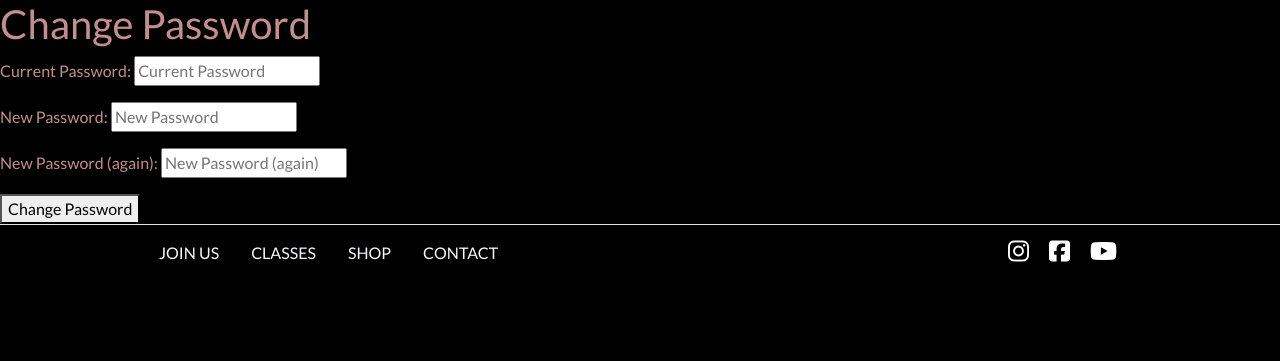
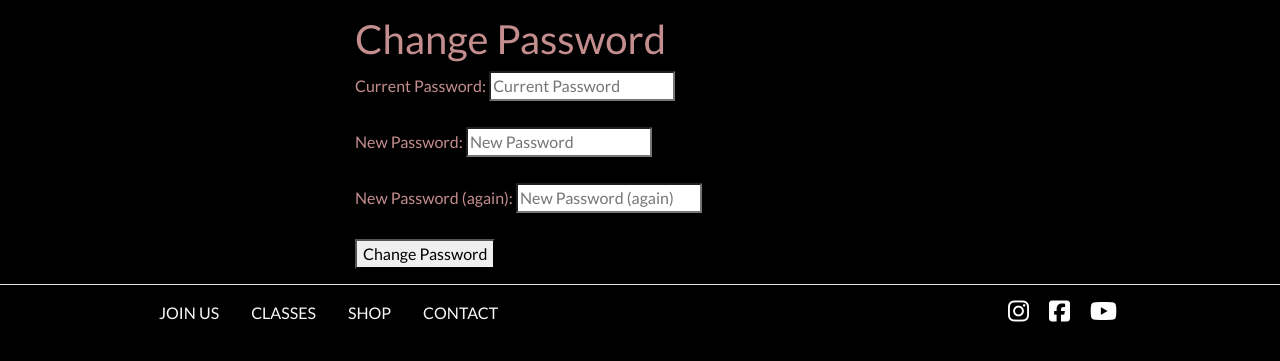
Before and after one commit to Code-Institute-Submissions/DinaPapsujevica-MP4-Boxing-gym_NovResub, a Django app: page /accounts/password/change/ in a window 1280 px wide. Shown: the part 56-417 px from the top of the page. Run offline with Django 3.2, Linux system fonts and the light colour scheme; a user stored in the database is signed in; some libraries are stand-ins or nearby versions.

Commit message:
design fix on all auth htmls

```diff
--- a/templates/allauth/account/email.html
+++ b/templates/allauth/account/email.html
@@ -5,6 +5,7 @@
 {% block head_title %}{% trans "Account" %}{% endblock %}
 
 {% block content %}
+    <main class="form-signin">
     <h1>{% trans "E-mail Addresses" %}</h1>
 {% if user.emailaddress_set.all %}
 <p>{% trans 'The following e-mail addresses are associated with your account:' %}</p>
@@ -52,7 +53,7 @@
         {{ form.as_p }}
         <button name="action_add" type="submit">{% trans "Add E-mail" %}</button>
     </form>
-
+    </main>
 {% endblock %}
 
 
--- a/templates/allauth/account/email_confirm.html
+++ b/templates/allauth/account/email_confirm.html
@@ -7,6 +7,7 @@
 
 
 {% block content %}
+    <main class="form-signin">
 <h1>{% trans "Confirm E-mail Address" %}</h1>
 
 {% if confirmation %}
@@ -27,5 +28,5 @@
 <p>{% blocktrans %}This e-mail confirmation link expired or is invalid. Please <a href="{{ email_url }}">issue a new e-mail confirmation request</a>.{% endblocktrans %}</p>
 
 {% endif %}
-
+    </main>
 {% endblock %}
--- a/templates/allauth/account/logout.html
+++ b/templates/allauth/account/logout.html
@@ -5,6 +5,7 @@
 {% block head_title %}{% trans "Sign Out" %}{% endblock %}
 
 {% block content %}
+    <main class="form-signin">
         <h1>{% trans "Sign Out" %}</h1>
 
         <p>{% trans 'Are you sure you want to sign out?' %}</p>
@@ -17,5 +18,5 @@
           <button type="submit">{% trans 'Sign Out' %}</button>
         </form>
 
-
+    </main>
 {% endblock %}
--- a/templates/allauth/account/password_change.html
+++ b/templates/allauth/account/password_change.html
@@ -5,11 +5,12 @@
 {% block head_title %}{% trans "Change Password" %}{% endblock %}
 
 {% block content %}
-    <h1>{% trans "Change Password" %}</h1>
-
+    <main class="form-signin">
+        <h1>{% trans "Change Password" %}</h1>
     <form method="POST" action="{% url 'account_change_password' %}" class="password_change">
         {% csrf_token %}
         {{ form.as_p }}
         <button type="submit" name="action">{% trans "Change Password" %}</button>
     </form>
+    </main>
 {% endblock %}
--- a/templates/allauth/account/password_reset.html
+++ b/templates/allauth/account/password_reset.html
@@ -6,19 +6,17 @@
 {% block head_title %}{% trans "Password Reset" %}{% endblock %}
 
 {% block content %}
-
+    <main class="form-signin">
     <h1>{% trans "Password Reset" %}</h1>
     {% if user.is_authenticated %}
     {% include "account/snippets/already_logged_in.html" %}
     {% endif %}
-
     <p>{% trans "Forgotten your password? Enter your e-mail address below, and we'll send you an e-mail allowing you to reset it." %}</p>
-
     <form method="POST" action="{% url 'account_reset_password' %}" class="password_reset">
         {% csrf_token %}
         {{ form.as_p }}
         <input type="submit" value="{% trans 'Reset My Password' %}" />
     </form>
-
     <p>{% blocktrans %}Please contact us if you have any trouble resetting your password.{% endblocktrans %}</p>
+    </main>
 {% endblock %}
--- a/templates/allauth/account/password_reset_done.html
+++ b/templates/allauth/account/password_reset_done.html
@@ -6,6 +6,7 @@
 {% block head_title %}{% trans "Password Reset" %}{% endblock %}
 
 {% block content %}
+    <main class="form-signin">
     <h1>{% trans "Password Reset" %}</h1>
 
     {% if user.is_authenticated %}
@@ -13,4 +14,5 @@
     {% endif %}
 
     <p>{% blocktrans %}We have sent you an e-mail. Please contact us if you do not receive it within a few minutes.{% endblocktrans %}</p>
+    </main>
 {% endblock %}
--- a/templates/allauth/account/password_reset_from_key.html
+++ b/templates/allauth/account/password_reset_from_key.html
@@ -4,6 +4,7 @@
 {% block head_title %}{% trans "Change Password" %}{% endblock %}
 
 {% block content %}
+    <main class="form-signin">
     <h1>{% if token_fail %}{% trans "Bad Token" %}{% else %}{% trans "Change Password" %}{% endif %}</h1>
 
     {% if token_fail %}
@@ -20,4 +21,5 @@
             <p>{% trans 'Your password is now changed.' %}</p>
         {% endif %}
     {% endif %}
+    </main>
 {% endblock %}
--- a/templates/allauth/account/password_reset_from_key_done.html
+++ b/templates/allauth/account/password_reset_from_key_done.html
@@ -4,6 +4,8 @@
 {% block head_title %}{% trans "Change Password" %}{% endblock %}
 
 {% block content %}
+    <main class="form-signin">
     <h1>{% trans "Change Password" %}</h1>
     <p>{% trans 'Your password is now changed.' %}</p>
+    </main>
 {% endblock %}
--- a/templates/allauth/account/password_set.html
+++ b/templates/allauth/account/password_set.html
@@ -5,6 +5,7 @@
 {% block head_title %}{% trans "Set Password" %}{% endblock %}
 
 {% block content %}
+    <main class="form-signin">
     <h1>{% trans "Set Password" %}</h1>
 
     <form method="POST" action="{% url 'account_set_password' %}" class="password_set">
@@ -12,4 +13,5 @@
         {{ form.as_p }}
         <input type="submit" name="action" value="{% trans 'Set Password' %}"/>
     </form>
+    </main>
 {% endblock %}
--- a/templates/allauth/account/signup_closed.html
+++ b/templates/allauth/account/signup_closed.html
@@ -5,7 +5,9 @@
 {% block head_title %}{% trans "Sign Up Closed" %}{% endblock %}
 
 {% block content %}
+    <main class="form-signin">
 <h1>{% trans "Sign Up Closed" %}</h1>
 
 <p>{% trans "We are sorry, but the sign up is currently closed." %}</p>
+    </main>
 {% endblock %}
--- a/templates/allauth/account/verification_sent.html
+++ b/templates/allauth/account/verification_sent.html
@@ -5,8 +5,9 @@
 {% block head_title %}{% trans "Verify Your E-mail Address" %}{% endblock %}
 
 {% block content %}
+    <main class="form-signin">
     <h1>{% trans "Verify Your E-mail Address" %}</h1>
 
     <p>{% blocktrans %}We have sent an e-mail to you for verification. Follow the link provided to finalize the signup process. Please contact us if you do not receive it within a few minutes.{% endblocktrans %}</p>
-
+    </main>
 {% endblock %}
--- a/templates/allauth/account/verified_email_required.html
+++ b/templates/allauth/account/verified_email_required.html
@@ -5,6 +5,7 @@
 {% block head_title %}{% trans "Verify Your E-mail Address" %}{% endblock %}
 
 {% block content %}
+    <main class="form-signin">
         <h1>{% trans "Verify Your E-mail Address" %}</h1>
 
         {% url 'account_email' as email_url %}
@@ -19,5 +20,5 @@ contact us if you do not receive it within a few minutes.{% endblocktrans %}</p>
 
         <p>{% blocktrans %}<strong>Note:</strong> you can still <a href="{{ email_url }}">change your e-mail address</a>.{% endblocktrans %}</p>
 
-
+    </main>
 {% endblock %}
```
Also changed, not shown: db.sqlite3. Lines whose indentation alone changed are shown as unchanged.
